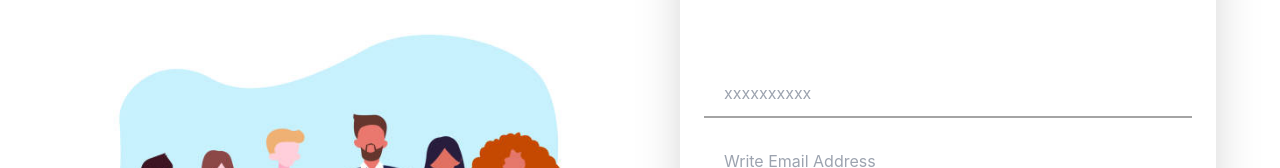
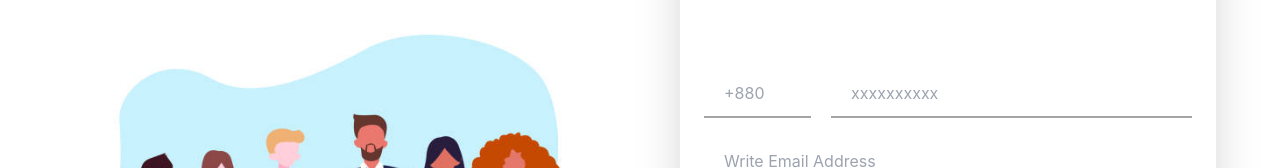
Before and after one commit to ismailjosim/login-signup-task, a React (Create React App) app: page / in a window 1280 px wide. Both pictures are taken after a click on the button "NEXT STEP". Shown: the part 262-430 px from the top of the page. Built offline with nearby package versions, Linux system fonts and the light colour scheme.

Commit message:
add country code field

```diff
--- a/src/Components/Form.jsx
+++ b/src/Components/Form.jsx
@@ -7,7 +7,7 @@ import FormPageThree from './FormPageThree';
 
 
 const Form = () => {
-    const { firstName, lastName, phone, password, email, error, setError } = useContext(FormContext);
+    const { firstName, lastName, phone, password, email, setError, countryCode } = useContext(FormContext);
     const [page, setPage] = useState(1);
 
 
@@ -17,15 +17,18 @@ const Form = () => {
 
             if (password.length < 8) {
                 setError('Password Must Be 8 character');
+
             } else {
+
                 setError('');
                 const user = {
                     first_name: firstName,
                     last_Name: lastName,
-                    phone_number: phone,
+                    phone_number: countryCode + phone,
                     password: password,
                     email: email
                 }
+                console.log(user);
 
                 // fetch('https://test.nexisltd.com/signup', {
                 //     method: "POST",
--- a/src/Components/FormPageTwo.jsx
+++ b/src/Components/FormPageTwo.jsx
@@ -3,19 +3,22 @@ import { FormContext } from '../contexts/FormProvider';
 
 
 const FormPageTwo = () => {
-    const { phone, setPhone, email, setEmail } = useContext(FormContext);
-
-
+    const { phone, setPhone, email, setEmail, countryCode, setCountryCode } = useContext(FormContext);
 
 
     return (
         <form className='flex flex-col gap-5'>
-            <div className="block">
+            <div className="grid grid-cols-4 gap-5">
+                <input
+                    required
+                    value={countryCode}
+                    onChange={(e) => setCountryCode(e.target.value)}
+                    type="number" placeholder="+880" className="w-full py-2 px-5 input input-info border-b-2 border-0 rounded-none hover:outline-0 focus:outline-0 col-span-1" />
                 <input
                     required
                     value={phone}
                     onChange={(e) => setPhone(e.target.value)}
-                    type="text" placeholder="xxxxxxxxxx" className="w-full py-2 px-5 input input-info border-b-2 border-0 rounded-none hover:outline-0 focus:outline-0" />
+                    type="number" placeholder="xxxxxxxxxx" className="w-full py-2 px-5 input input-info border-b-2 border-0 rounded-none hover:outline-0 focus:outline-0 col-span-3" />
             </div>
             <div className="block">
                 <input
--- a/src/contexts/FormProvider.js
+++ b/src/contexts/FormProvider.js
@@ -6,6 +6,7 @@ export const FormContext = createContext();
 const FormProvider = ({ children }) => {
     const [firstName, setFirstName] = useState('');
     const [lastName, setLastName] = useState('');
+    const [countryCode, setCountryCode] = useState('');
     const [phone, setPhone] = useState('');
     const [email, setEmail] = useState('');
     const [password, setPassword] = useState('');
@@ -27,7 +28,9 @@ const FormProvider = ({ children }) => {
         email,
         setEmail,
         error,
-        setError
+        setError,
+        countryCode,
+        setCountryCode
     }
 
 
```
